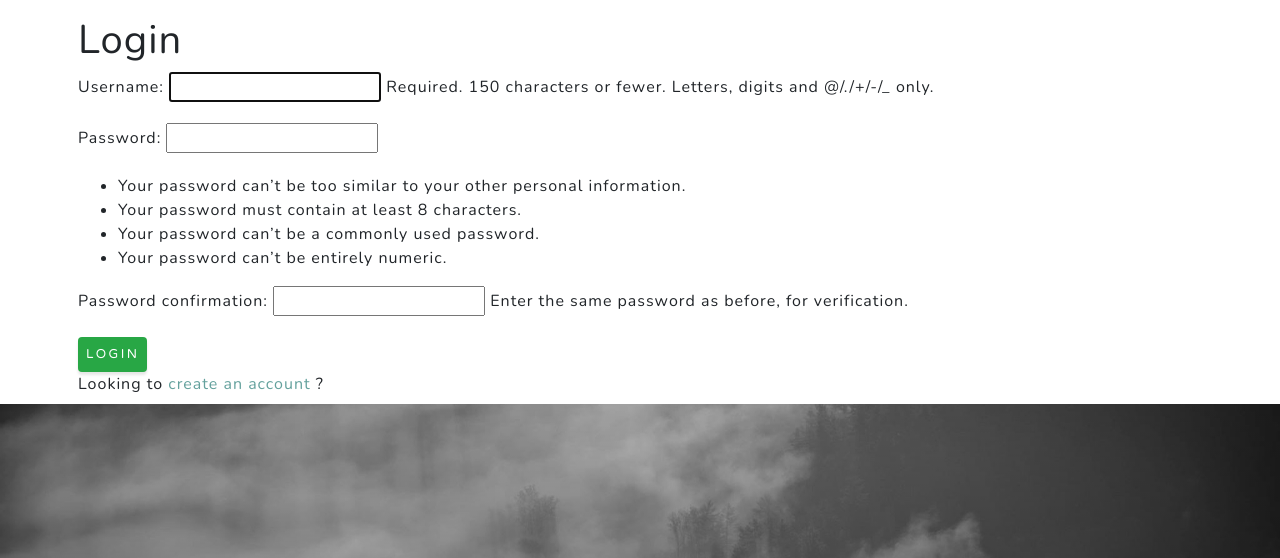
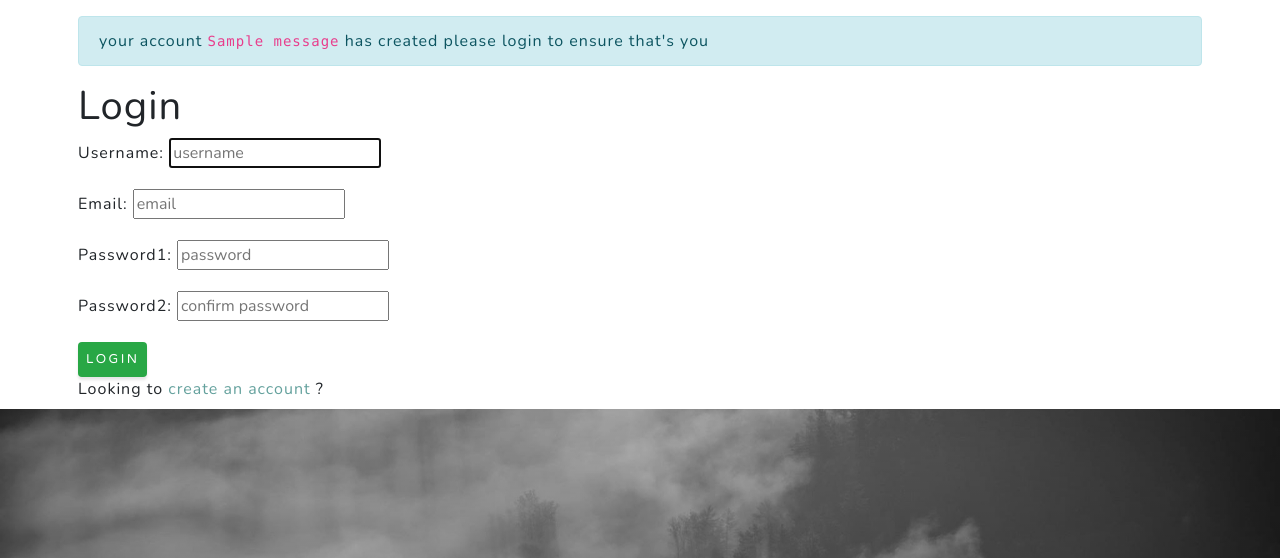
Before and after one commit to faru-5/manbeb, a Django app: template accounts/templates/auth/login.html in a window 1280 px wide. Shown: the part 88-646 px from the top of the page. Run offline with Django 3.2, Linux system fonts and the light colour scheme; the template is opened without the code that fills it: values that come from a table or form of the project are taken from there, others are empty; one stand-in notice (Sample message) is shown; some libraries are stand-ins or nearby versions.

Commit message:
registration finished

```diff
--- a/accounts/forms.py
+++ b/accounts/forms.py
@@ -3,4 +3,35 @@ from django.contrib.auth.forms import UserCreationForm
 from django.contrib.auth.models import User
 
 class SignUpForm(UserCreationForm):
-    pass
+    username = forms.CharField(
+        widget=forms.TextInput(
+            attrs={
+                "placeholder":"username"
+            }
+        )
+    )
+    email = forms.CharField(
+        widget=forms.EmailInput(
+            attrs={
+                "placeholder":"email"
+            }
+        )
+    )
+    password1 = forms.CharField(
+        widget = forms.PasswordInput(
+            attrs={
+                "placeholder":"password"
+            }
+        )
+    )
+    password2 = forms.CharField(
+        widget=forms.PasswordInput(
+            attrs={
+                "placeholder":"confirm password"
+            }
+        )
+    )
+
+    class Meta:
+        model = User
+        fields = ('username', 'email', 'password1', 'password2')
--- a/accounts/templates/auth/login.html
+++ b/accounts/templates/auth/login.html
@@ -6,6 +6,11 @@
     <div class="p-5">
     </div>
     <div class="container p-2">
+        {% if messages %}
+            {% for message in messages %}
+                <p class="alert alert-info">your account <code>{{message}}</code> has created please login to ensure that's you</p>
+            {% endfor %}
+        {% endif %}
         <h1>Login</h1>
         <form method="post">
             {% csrf_token %}
```
Also changed, not shown: accounts/views.py (+9 -8 lines), db.sqlite3.
